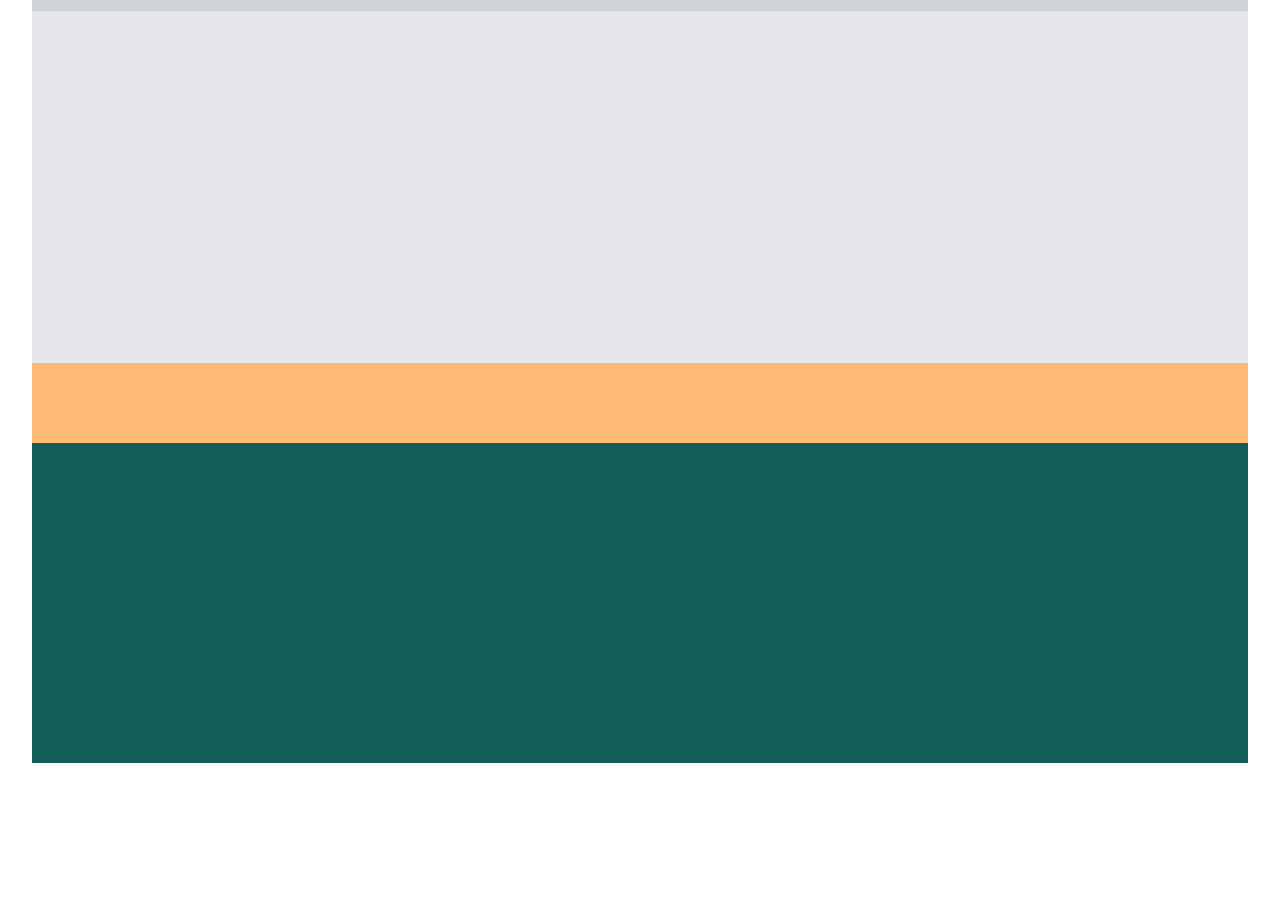
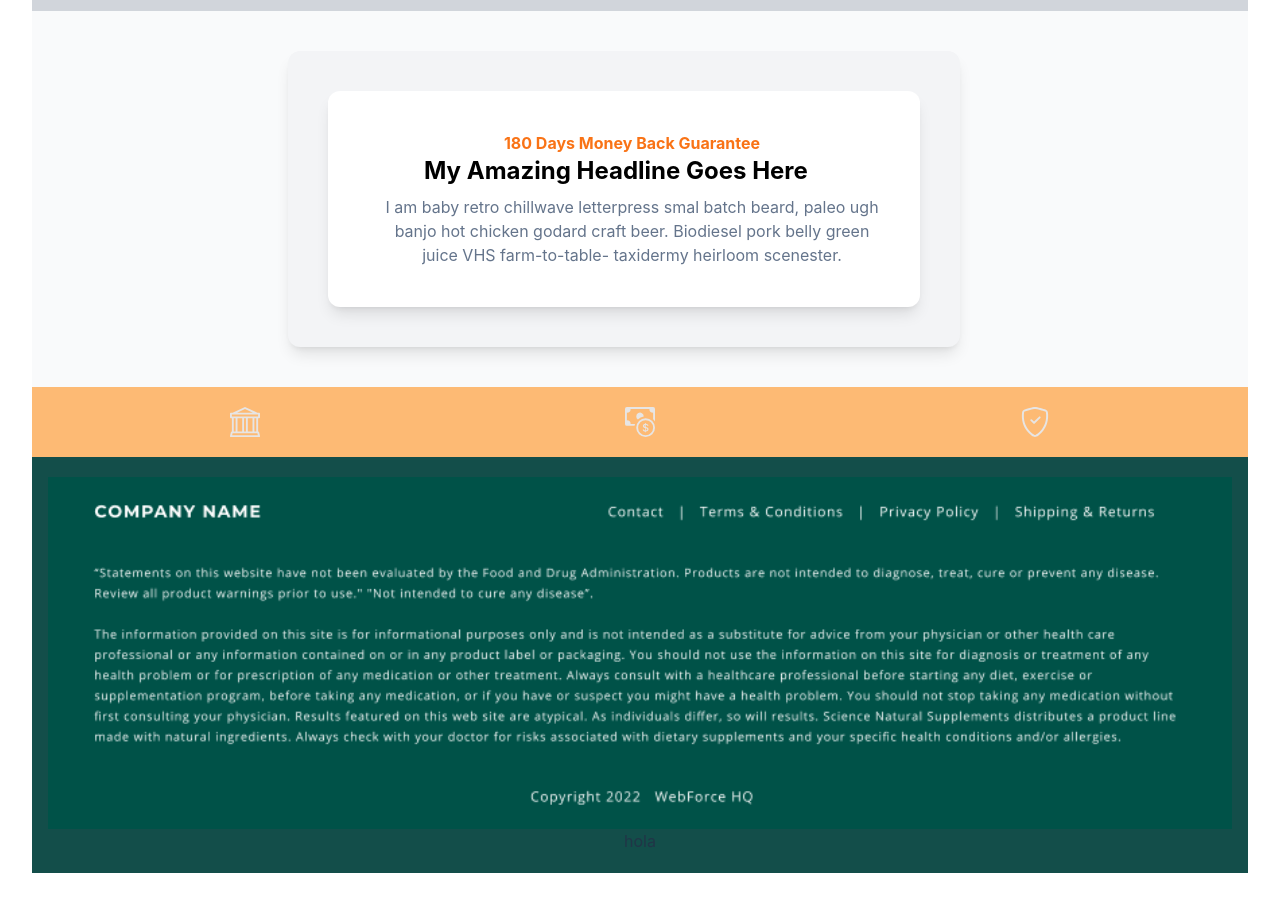
Before and after one commit to MY0014/tailwindcss-project, a Vue app: page / in a window 1280 px wide. Shown: the part 3500-4411 px from the top of the page. Built offline with nearby package versions, Linux system fonts and the light colour scheme.

Commit message:
adding changes

```diff
--- a/src/App.vue
+++ b/src/App.vue
@@ -112,7 +112,6 @@ export default {
     </div>
 </div>
 
-
 <div class="bg-orange-100 py-52">
     <div class="container mx-auto px-48 flex flex-wrap">
         <!-- Contenido del div -->
@@ -137,7 +136,6 @@ export default {
     </div>
 </div>
 
-
 <div class="bg-gray-100 py-64">
     <div class="container mx-auto px-4">
         <!-- Contenido del div -->
@@ -150,20 +148,65 @@ export default {
     </div>
 </div>
 
-<div class="bg-gray-200 py-44">
-    <div class="container mx-auto px-4">
+<div class="bg-gray-50 py-10">
+    <div class="container mx-auto px-64">
         <!-- Contenido del div -->
+        <div class="p-10 max-w-2xl bg-gray-100 rounded-xl shadow-lg flex items-center justify-center space-x-4">
+            <div class="p-10 max-w-4xl bg-white rounded-xl shadow-lg flex items-center justify-center space-x-4">
+                <div class="shrink-0">
                 </div>
+                <div>
+                    <p class="text-orange-500 font-bold text-center">
+                        180 Days Money Back Guarantee
+                    </p>
+                    <div class="text-xl font-medium text-black text-left">
+                        <h4 class="text-2xl font-bold mb-2 px-10 ">My Amazing Headline Goes Here</h4>
                     </div>
-<div class="bg-orange-300 py-10">
-    <div class="container mx-auto px-4">
-        <!-- Contenido del div -->
+                    <p class="text-slate-500">
+                        I am baby retro chillwave letterpress smal batch beard, paleo ugh banjo hot chicken godard craft beer.
+                        Biodiesel pork belly green juice VHS farm-to-table- taxidermy heirloom scenester.
+                    </p>
+                </div>
             </div>
         </div>
 
-<div class="bg-teal-800 py-40">
+    </div>
+</div>
+<div class="bg-orange-300 py-5">
     <div class="container mx-auto px-4">
         <!-- Contenido del div -->
+        <div class="flex justify-around">
+            <div class="order-2">
+                <svg xmlns="http://www.w3.org/2000/svg" width="30" height="30" fill="#e7e5e4" class="bi bi-shield-check" viewBox="0 0 16 16">
+                    <path d="M5.338 1.59a61 61 0 0 0-2.837.856.48.48 0 0 0-.328.39c-.554 4.157.726 7.19 2.253 9.188a10.7 10.7 0 0 0 2.287 2.233c.346.244.652.42.893.533q.18.085.293.118a1 1 0 0 0 .101.025 1 1 0 0 0 .1-.025q.114-.034.294-.118c.24-.113.547-.29.893-.533a10.7 10.7 0 0 0 2.287-2.233c1.527-1.997 2.807-5.031 2.253-9.188a.48.48 0 0 0-.328-.39c-.651-.213-1.75-.56-2.837-.855C9.552 1.29 8.531 1.067 8 1.067c-.53 0-1.552.223-2.662.524zM5.072.56C6.157.265 7.31 0 8 0s1.843.265 2.928.56c1.11.3 2.229.655 2.887.87a1.54 1.54 0 0 1 1.044 1.262c.596 4.477-.787 7.795-2.465 9.99a11.8 11.8 0 0 1-2.517 2.453 7 7 0 0 1-1.048.625c-.28.132-.581.24-.829.24s-.548-.108-.829-.24a7 7 0 0 1-1.048-.625 11.8 11.8 0 0 1-2.517-2.453C1.928 10.487.545 7.169 1.141 2.692A1.54 1.54 0 0 1 2.185 1.43 63 63 0 0 1 5.072.56" />
+                    <path d="M10.854 5.146a.5.5 0 0 1 0 .708l-3 3a.5.5 0 0 1-.708 0l-1.5-1.5a.5.5 0 1 1 .708-.708L7.5 7.793l2.646-2.647a.5.5 0 0 1 .708 0" />
+                </svg>
+            </div>
+
+            <div>
+                <svg xmlns="http://www.w3.org/2000/svg" width="30" height="30" fill="#e7e5e4" class="bi bi-bank" viewBox="0 0 16 16">
+                    <path d="m8 0 6.61 3h.89a.5.5 0 0 1 .5.5v2a.5.5 0 0 1-.5.5H15v7a.5.5 0 0 1 .485.38l.5 2a.498.498 0 0 1-.485.62H.5a.498.498 0 0 1-.485-.62l.5-2A.5.5 0 0 1 1 13V6H.5a.5.5 0 0 1-.5-.5v-2A.5.5 0 0 1 .5 3h.89zM3.777 3h8.447L8 1zM2 6v7h1V6zm2 0v7h2.5V6zm3.5 0v7h1V6zm2 0v7H12V6zM13 6v7h1V6zm2-1V4H1v1zm-.39 9H1.39l-.25 1h13.72z" />
+                </svg>
+
+            </div>
+
+            <div>
+                <svg xmlns="http://www.w3.org/2000/svg" width="30" height="30" fill="#e7e5e4" class="bi bi-cash-coin" viewBox="0 0 16 16">
+                    <path fill-rule="evenodd" d="M11 15a4 4 0 1 0 0-8 4 4 0 0 0 0 8m5-4a5 5 0 1 1-10 0 5 5 0 0 1 10 0" />
+                    <path d="M9.438 11.944c.047.596.518 1.06 1.363 1.116v.44h.375v-.443c.875-.061 1.386-.529 1.386-1.207 0-.618-.39-.936-1.09-1.1l-.296-.07v-1.2c.376.043.614.248.671.532h.658c-.047-.575-.54-1.024-1.329-1.073V8.5h-.375v.45c-.747.073-1.255.522-1.255 1.158 0 .562.378.92 1.007 1.066l.248.061v1.272c-.384-.058-.639-.27-.696-.563h-.668zm1.36-1.354c-.369-.085-.569-.26-.569-.522 0-.294.216-.514.572-.578v1.1zm.432.746c.449.104.655.272.655.569 0 .339-.257.571-.709.614v-1.195z" />
+                    <path d="M1 0a1 1 0 0 0-1 1v8a1 1 0 0 0 1 1h4.083q.088-.517.258-1H3a2 2 0 0 0-2-2V3a2 2 0 0 0 2-2h10a2 2 0 0 0 2 2v3.528c.38.34.717.728 1 1.154V1a1 1 0 0 0-1-1z" />
+                    <path d="M9.998 5.083 10 5a2 2 0 1 0-3.132 1.65 6 6 0 0 1 3.13-1.567" />
+                </svg>
+            </div>
+        </div>
+
+    </div>
+</div>
+
+<div class="bg-teal-900 py-5">
+    <div class="container mx-auto px-4">
+        <!-- Contenido del div --><img src="/src/img/img5.png" class="w-full py-0 px-0" alt="">
+        <p>hola</p>
     </div>
 </div>
 </template>
```
Also changed, not shown: src/img/img5.png (added). Lines whose indentation alone changed are shown as unchanged.
